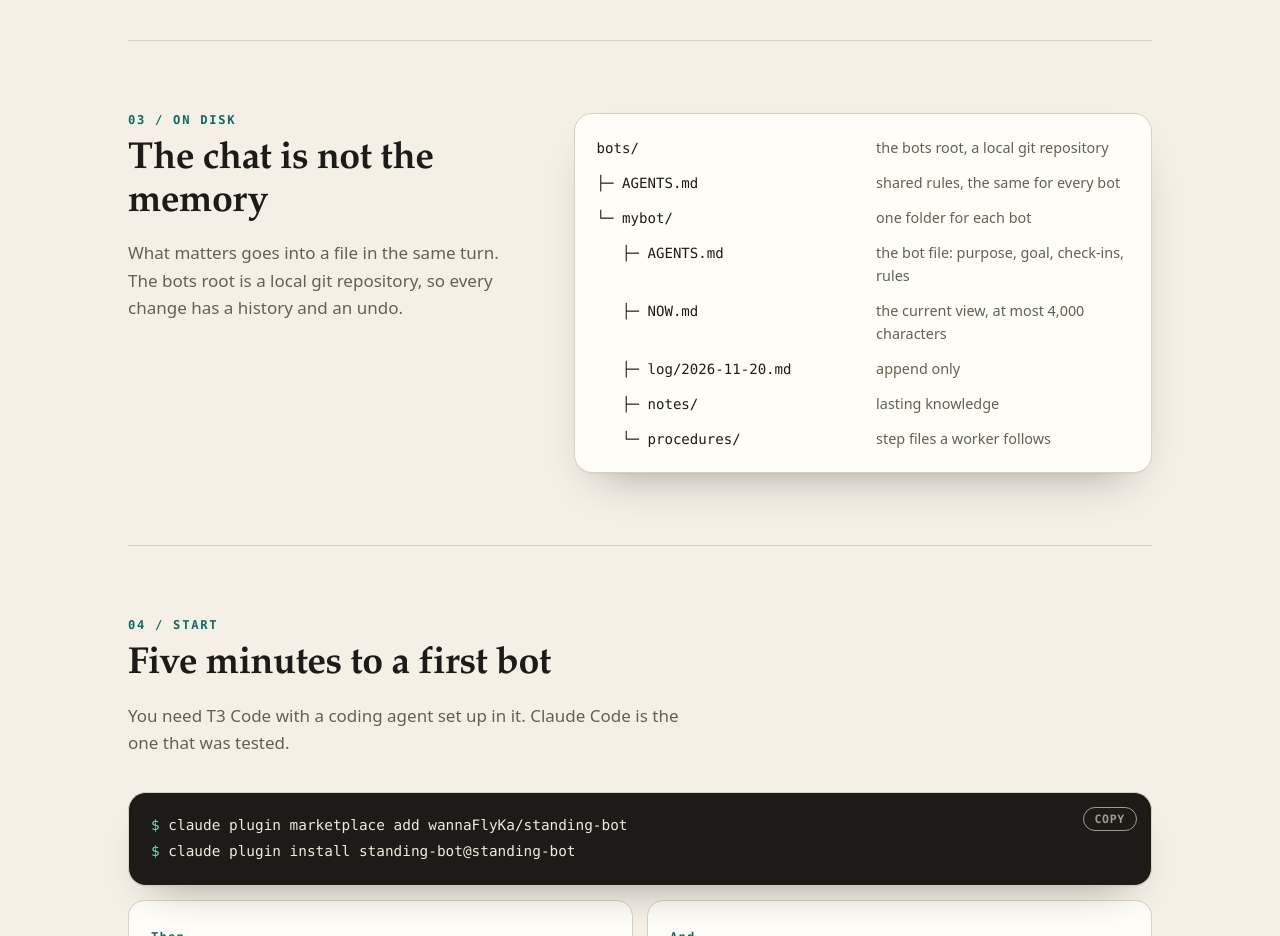
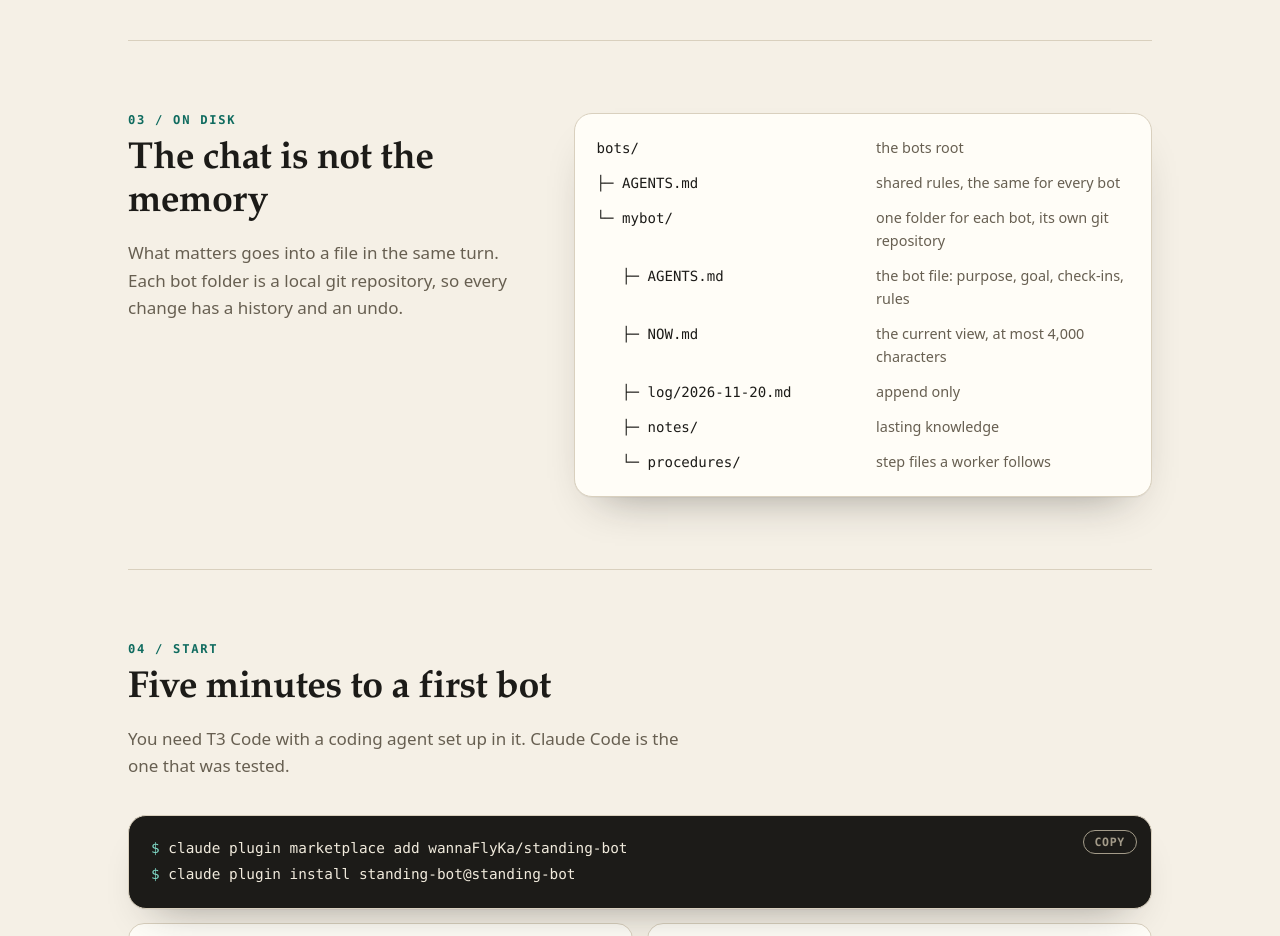
Before and after one commit to wannaFlyKa/standing-bot, a plain HTML site: page docs/index.html in a window 1280 px wide. Shown: the part 2200-3136 px from the top of the page. Drawn offline with Linux system fonts and the light colour scheme.

Commit message:
Make each bot folder its own git repository

```diff
--- a/docs/index.html
+++ b/docs/index.html
@@ -422,12 +422,12 @@
     <div>
       <div class="eyebrow">03 / On disk</div>
       <h2>The chat is not the memory</h2>
-      <p class="intro">What matters goes into a file in the same turn. The bots root is a local git repository, so every change has a history and an undo.</p>
+      <p class="intro">What matters goes into a file in the same turn. Each bot folder is a local git repository, so every change has a history and an undo.</p>
     </div>
     <div class="tree" role="img" aria-label="The bots root holds the shared rules and one folder for each bot. A bot folder holds the bot file, NOW.md, a log, notes and procedures.">
-      <div class="r"><span class="p">bots/</span><span class="c">the bots root, a local git repository</span></div>
+      <div class="r"><span class="p">bots/</span><span class="c">the bots root</span></div>
       <div class="r d1"><span class="p">├─ AGENTS.md</span><span class="c">shared rules, the same for every bot</span></div>
-      <div class="r d1"><span class="p">└─ mybot/</span><span class="c">one folder for each bot</span></div>
+      <div class="r d1"><span class="p">└─ mybot/</span><span class="c">one folder for each bot, its own git repository</span></div>
       <div class="r d2"><span class="p">   ├─ AGENTS.md</span><span class="c">the bot file: purpose, goal, check-ins, rules</span></div>
       <div class="r d2"><span class="p">   ├─ NOW.md</span><span class="c">the current view, at most 4,000 characters</span></div>
       <div class="r d2"><span class="p">   ├─ log/2026-11-20.md</span><span class="c">append only</span></div>
```
Also changed, not shown: 3 other files.
